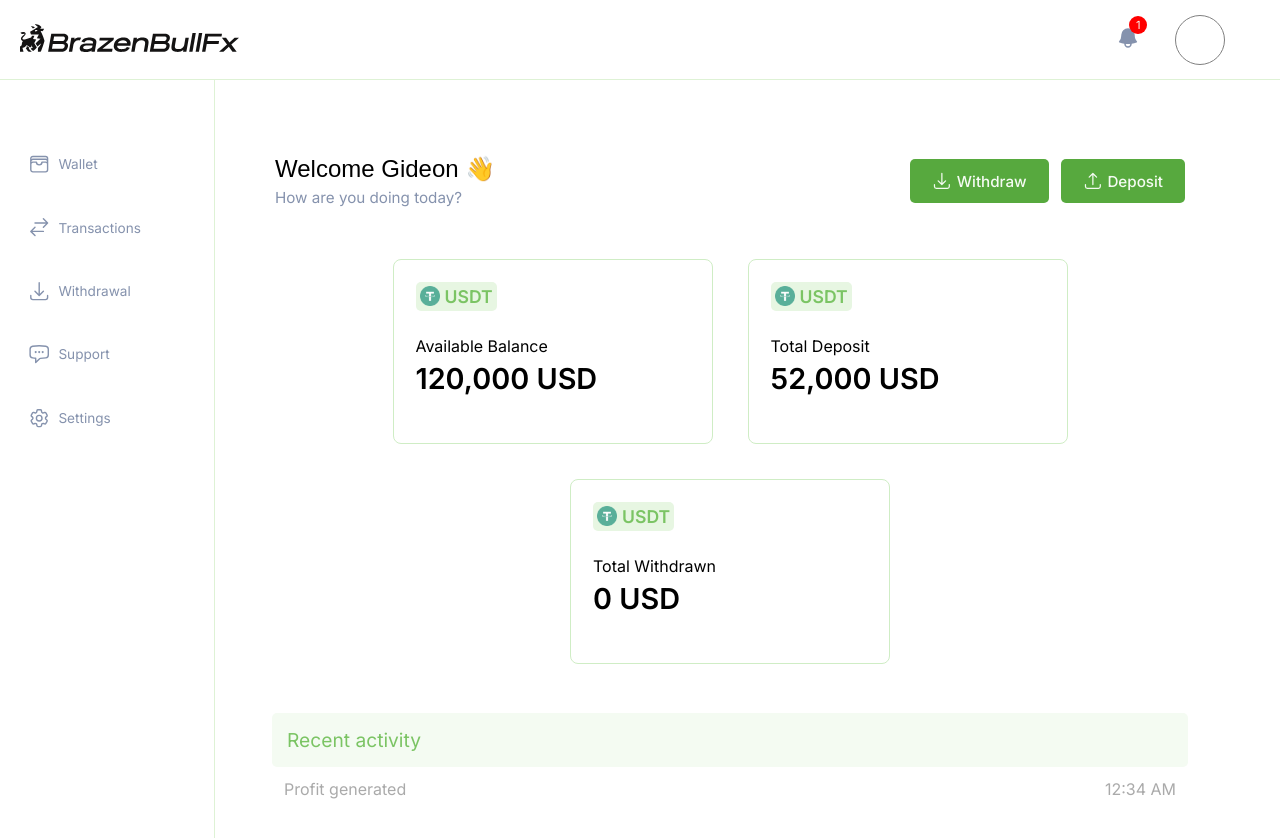
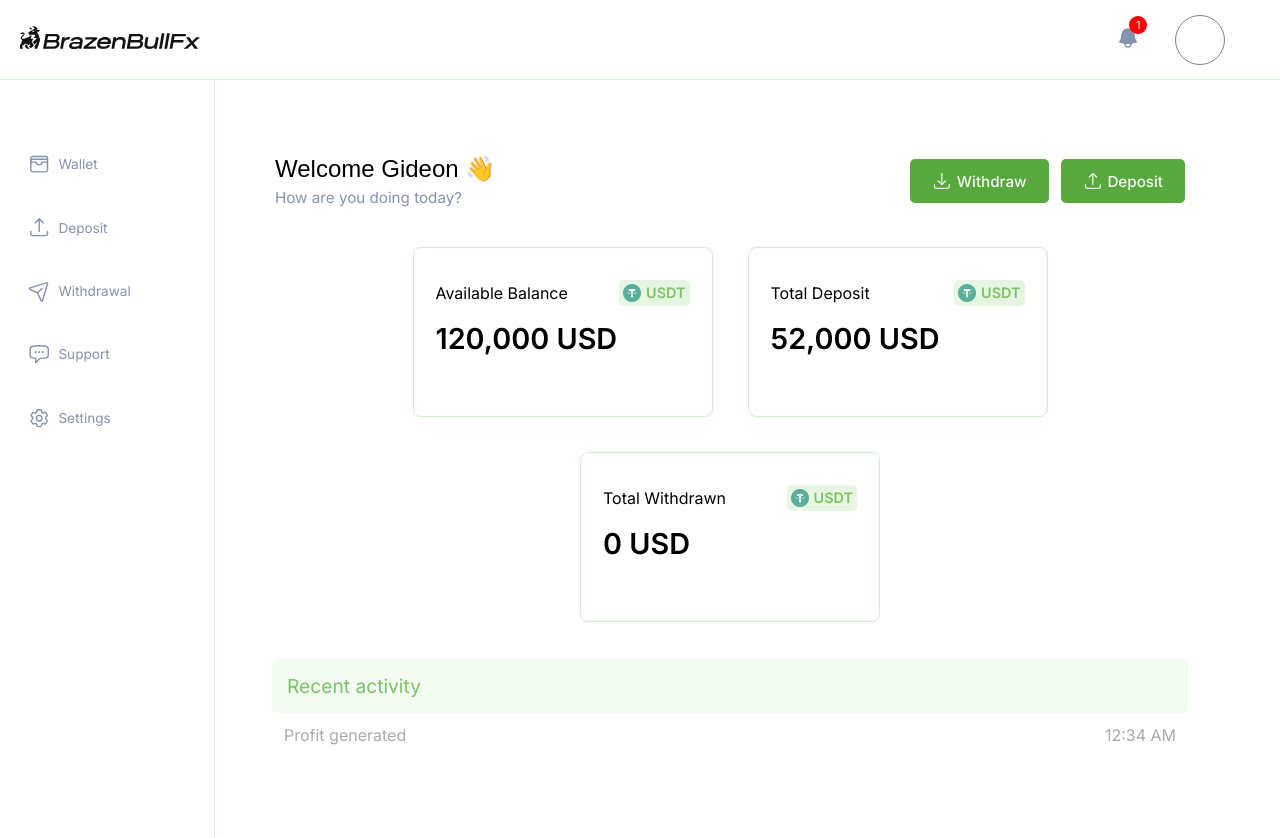
Before and after one commit to seun-oluwole/BrazenBullFx, a React (Vite) app: page / in a window 1280 px wide. Shown: the top 838 px of the page. Built offline with nearby package versions, Linux system fonts and the light colour scheme; a web font is replaced by a local one.

Commit message:
Minor ui updates

```diff
--- a/src/Components/BalanceCard.jsx
+++ b/src/Components/BalanceCard.jsx
@@ -1,13 +1,15 @@
 const BalanceCard = ({ balanceTitle, balanceAmount, balanceCurrency, cryptocurrency }) => {
   return (
     <div className="dashboard_balance-card">
-      <div className="dashboard_cryptocurrency">
-        <img src="src/assets/usdt.png" alt="" className="crypto-img"/>
-        {cryptocurrency}
+      <div className="dashboard_crypto-container">
+        <div className="dashboard_balance-title">{balanceTitle}</div>
+        <div className="dashboard_cryptocurrency">
+          <img src="src/assets/usdt.png" alt="" className="crypto-img"/>
+          {cryptocurrency}
+        </div>
       </div>
-      <div className="dashboard_balance-title">{balanceTitle}</div>
       <div className="dashboard_balance-amount">{balanceAmount}
-      <span className="dashboard_balance-currency">{balanceCurrency}</span>
+        <span className="dashboard_balance-currency">{balanceCurrency}</span>
       </div>
     </div>
   )
--- a/src/Dashboard/Dashboard.css
+++ b/src/Dashboard/Dashboard.css
@@ -18,12 +18,11 @@
   justify-content: center;
   gap: 35px;
   margin-top: 25px;
-  padding: 12px;
 }
 
 .dashboard_balance-card {
-  height: 185px;
-  width: 320px;
+  height: 170px;
+  width: 300px;
   padding: 22px;
   border: 1px solid var(--green-200);
   border-radius: 8px;
@@ -36,17 +35,24 @@
   width: fit-content;
   padding: 4px;
   border-radius: 5px;
-  font-size: 1.1rem;
+  font-size: 0.9rem;
   font-weight: 600;
 }
+
+.dashboard_crypto-container {
+ display: flex;
+ justify-content: space-between;
+ align-items: center;
+ margin-top: 10px;
+ margin-bottom: 15px;
+}
+
 .crypto-img {
   margin-right: 5px;
-  width: 20px;
-  height: 20px;
+  width: 18px;
+  height: 18px;
 }
 .dashboard_balance-title {
-  margin-top: 25px;
-  margin-bottom: 5px;
   font-weight: 400;
 }
 
--- a/src/Header/Header.css
+++ b/src/Header/Header.css
@@ -11,7 +11,7 @@ header {
 }
 
 .logo {
-  height: 28px;
+  height: 23px;
 }
 
 .logo-container {
--- a/src/Navigation/Navigation.jsx
+++ b/src/Navigation/Navigation.jsx
@@ -1,5 +1,6 @@
 import { useState } from 'react';
-import { HiArrowDownTray, HiArrowsRightLeft, HiChatBubbleLeftEllipsis, HiCog6Tooth, HiOutlineChatBubbleLeftEllipsis, HiOutlineCog6Tooth, HiOutlineWallet, HiWallet } from 'react-icons/hi2';
+import { HiArrowDownTray, HiArrowUpTray, HiChatBubbleLeftEllipsis, HiCog6Tooth, HiOutlineChatBubbleLeftEllipsis, HiOutlineCog6Tooth, HiOutlineWallet, HiWallet } from 'react-icons/hi2';
+import { PiPaperPlaneTilt, PiPaperPlaneTiltFill } from 'react-icons/pi';
 import '../Navigation/Navigation.css';
 
 const Navigation = () => {
@@ -54,12 +55,12 @@ const Navigation = () => {
         </div>
 
         <div className={`nav-icon-container ${active[1] ? 'active' : ''}`} onClick={() => {handleActiveState("transactions")}}>
-          <HiArrowsRightLeft className='nav-icon'/>
-          <span className="nav-icon-label">Transactions</span>
+          <HiArrowUpTray className='nav-icon'/>
+          <span className="nav-icon-label">Deposit</span>
         </div>
 
         <div className={`nav-icon-container ${active[2] ? 'active' : ''}`} onClick={() => {handleActiveState("withdrawal")}}>
-          <HiArrowDownTray className='nav-icon'/>
+          {active[2] ? <PiPaperPlaneTiltFill className='nav-icon' /> : <PiPaperPlaneTilt className='nav-icon' />}
           <span className="nav-icon-label">Withdrawal</span>
         </div>
 
--- a/src/main.jsx
+++ b/src/main.jsx
@@ -1,6 +1,5 @@
 import { createRoot } from 'react-dom/client';
 import App from './App/App';
 
-document.getElementById('root')
 createRoot(document.getElementById('root'))
 .render(<App />);
```
